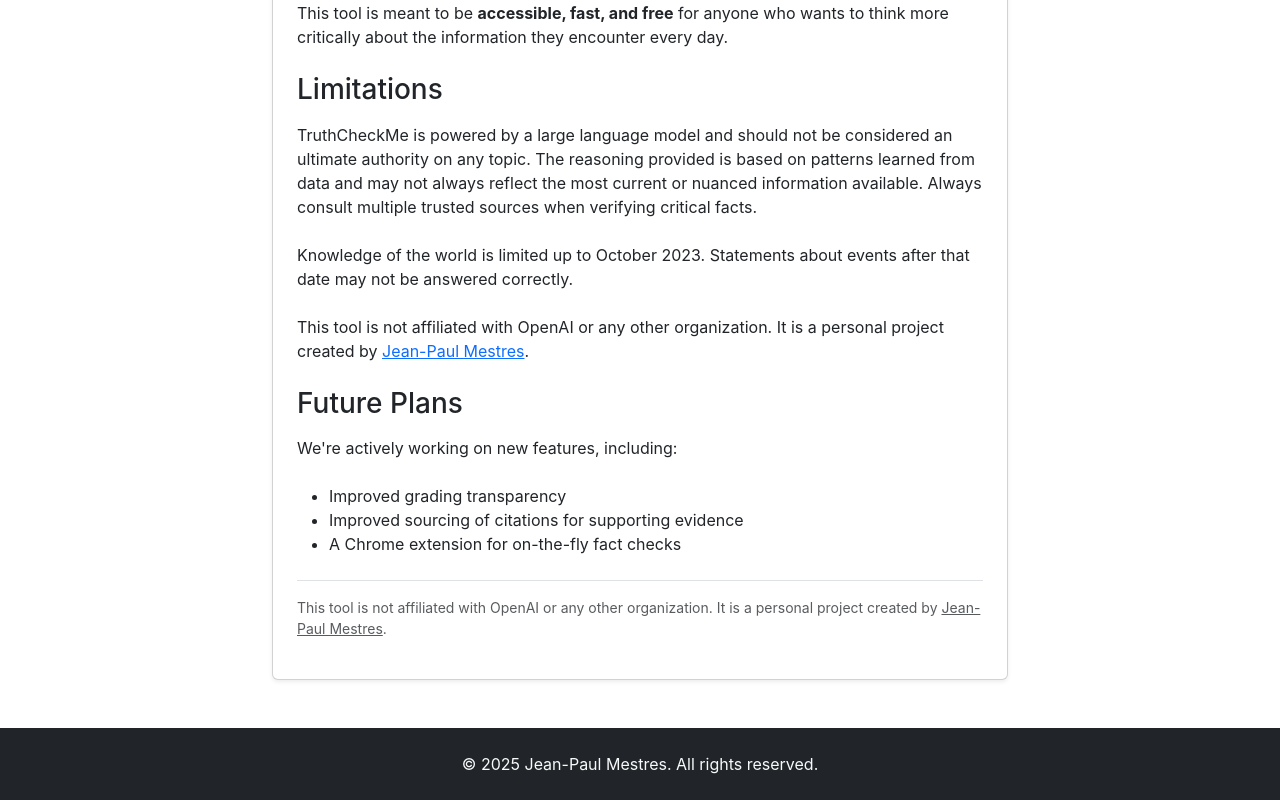
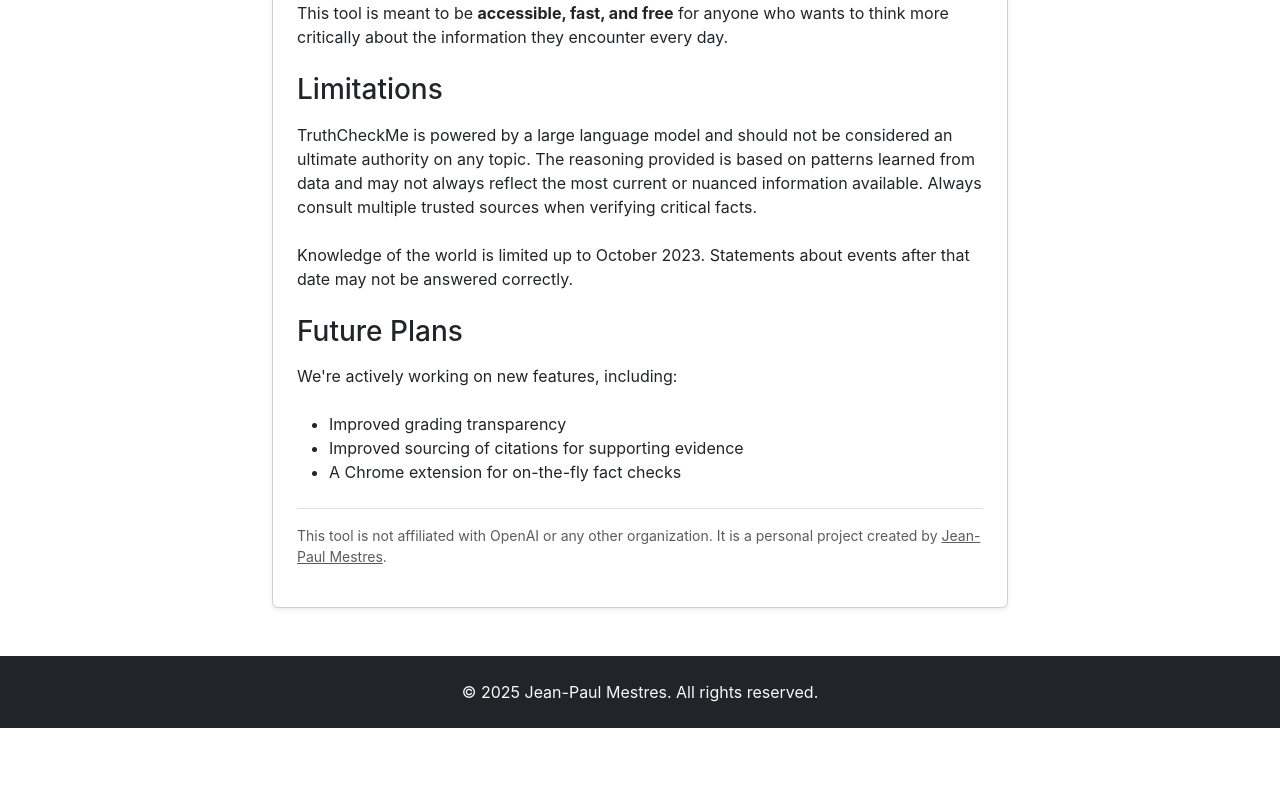
Before and after one commit to jpmestres/factcheckme, a React (Create React App) app: page /about in a window 1280 px wide. Shown: the part 911-1711 px from the top of the page. After the commit the page ends 1639 px from the top, so only its background shows below. Built offline with nearby package versions, Linux system fonts and the light colour scheme.

Commit message:
typo fix

```diff
--- a/src/components/AboutPage.js
+++ b/src/components/AboutPage.js
@@ -44,10 +44,6 @@ const AboutPage = () => {
                 Knowledge of the world is limited up to October 2023. Statements about events after that date may not be answered correctly.
               </p>
 
-              <p className="mb-4">
-                This tool is not affiliated with OpenAI or any other organization. It is a personal project created by <a href="https://github.com/jpmestres">Jean-Paul Mestres</a>.
-              </p>
-
               <h2 className="h3 mb-3">Future Plans</h2>
               <p className="mb-4">
                 We're actively working on new features, including:
```
